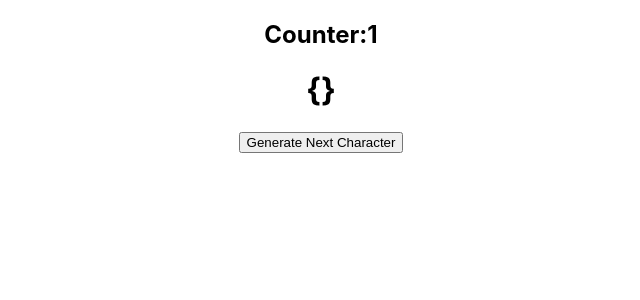
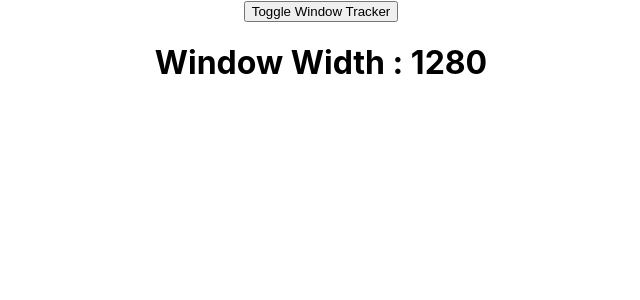
Before and after one commit to Amit-Chavda/react-learning, a React (Create React App) app: page / in a window 1280 px wide. Shown: the top 300 px of the page, without its empty margins (319-959 px from the left). Built offline with nearby package versions, Linux system fonts and the light colour scheme; no server answers.

Commit message:
window tracker

```diff
--- a/src/component/App.js
+++ b/src/component/App.js
@@ -1,24 +1,15 @@
 import '../styles/App.css';
 import { useState, useEffect } from "react";
-import axios from "axios"
+import WindowTracker from "./WindowTracker"
 
 function App() {
 
-  const [starWarsData, setStarWarsData] = useState({});
-  const [count, setCount] = useState(1);
+  const [isShowWidth, setIsShowWidth] = useState(true);
 
-  useEffect(() => {
-    axios.get("https://swapi.dev/api/people/"+count)
-      .then((res) => {
-        setStarWarsData(res.data)
-        console.log(starWarsData)
-      })
-  }, [count]);
   return (
     <div className="App">
-      <h2>Counter:{count}</h2>
-      <h1>{JSON.stringify(starWarsData)}</h1>
-      <button onClick={() => setCount(prev => prev + 1)}>Generate Next Character</button>
+      <button onClick={() => setIsShowWidth(prev => !prev)}>Toggle Window Tracker</button>
+      {isShowWidth && <WindowTracker />}
     </div>
   );
 }
--- /dev/null
+++ b/src/component/WindowTracker.js
@@ -0,0 +1,26 @@
+
+import '../styles/App.css';
+import { useState, useEffect } from "react";
+
+function WindowTracker() {
+    const [windowWidth, setWindowWidth] = useState(window.innerWidth);
+
+    useEffect(() => {
+        function wathchWidth() {
+            console.log("setup")
+            setWindowWidth(window.innerWidth)
+        }
+        window.addEventListener("resize", wathchWidth)
+
+        return () => {
+            console.log("cleanup")
+            window.removeEventListener("resize", wathchWidth)
+        }
+    }, []);
+
+    return (
+        <h1>Window Width : {windowWidth}</h1>
+    );
+}
+
+export default WindowTracker;
```
